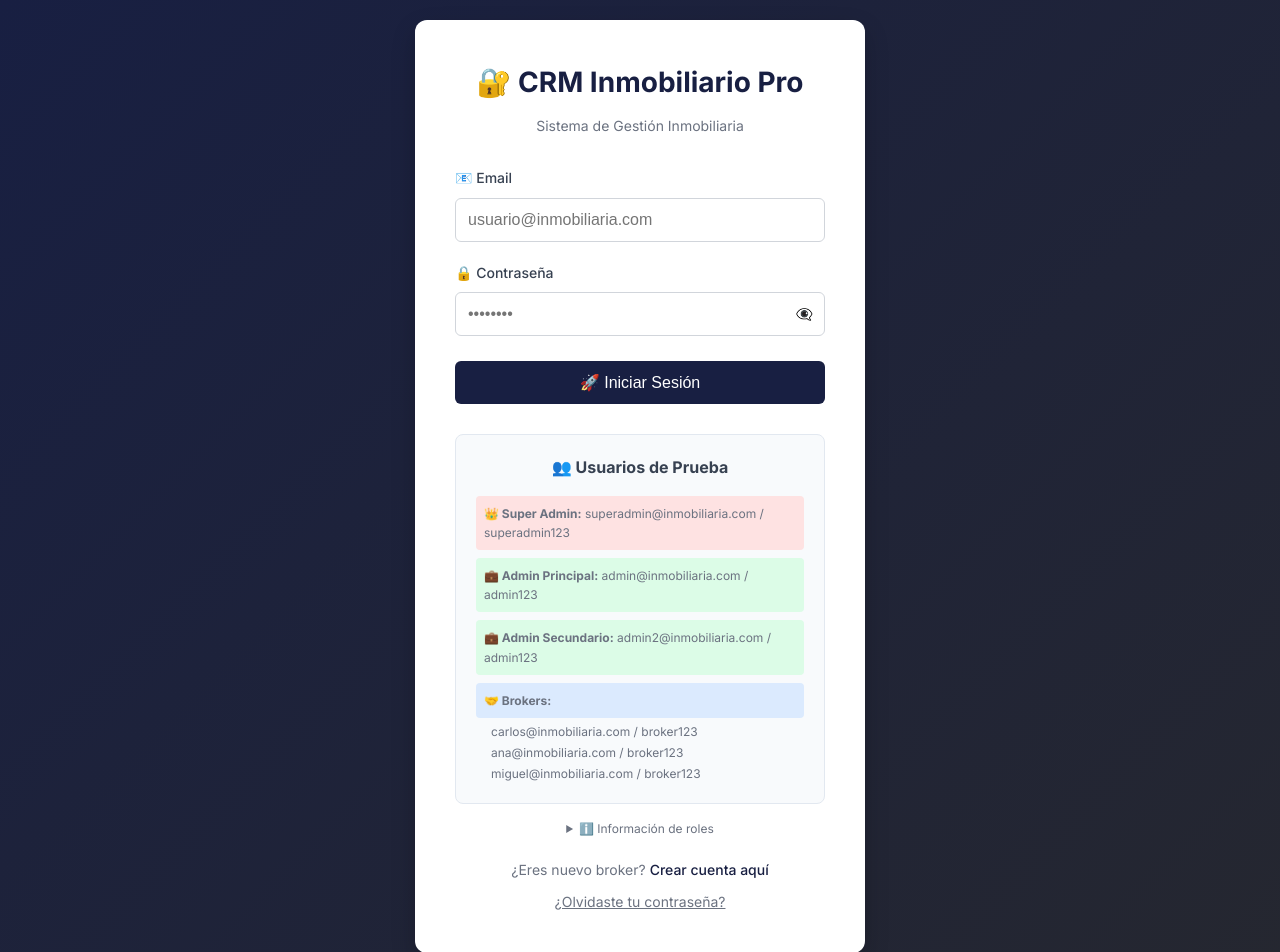
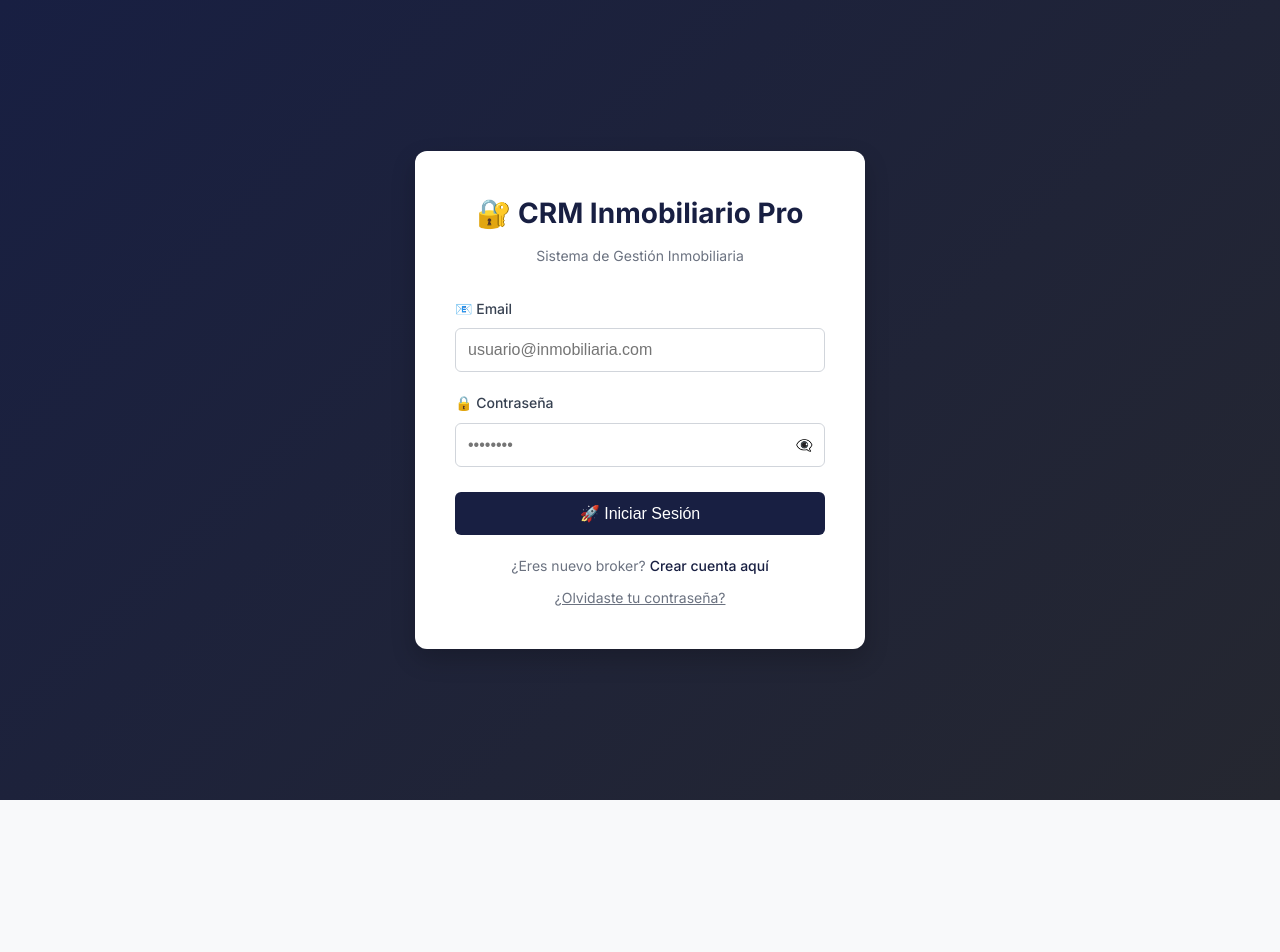
Before and after one commit to ser-ser-ser/crm-inmobiliario, a Next.js app: page /login in a window 1280 px wide. Shown: the top 952 px of the page. After the commit the page ends 800 px from the top, so only its background shows below. Built offline with nearby package versions, Linux system fonts and the light colour scheme.

Commit message:
feat: remove test users panel from login

```diff
--- a/app/login/page.tsx
+++ b/app/login/page.tsx
@@ -187,41 +187,7 @@ export default function LoginPage() {
           </button>
         </form>
 
-        {/* Panel de usuarios de prueba */}
-        <div style={{ marginTop: '30px', padding: '20px', background: '#f8fafc', borderRadius: '8px', border: '1px solid #e2e8f0' }}>
-          <h4 style={{ marginBottom: '15px', color: '#374151', fontSize: '16px', textAlign: 'center' }}>
-            👥 Usuarios de Prueba
-          </h4>
-          <div style={{ fontSize: '12px', color: '#6b7280' }}>
-            <div style={{ marginBottom: '8px', padding: '8px', background: '#fee2e2', borderRadius: '4px' }}>
-              <strong>👑 Super Admin:</strong> superadmin@inmobiliaria.com / superadmin123
-            </div>
-            <div style={{ marginBottom: '8px', padding: '8px', background: '#dcfce7', borderRadius: '4px' }}>
-              <strong>💼 Admin Principal:</strong> admin@inmobiliaria.com / admin123
-            </div>
-            <div style={{ marginBottom: '8px', padding: '8px', background: '#dcfce7', borderRadius: '4px' }}>
-              <strong>💼 Admin Secundario:</strong> admin2@inmobiliaria.com / admin123
-            </div>
-            <div style={{ marginBottom: '4px', padding: '8px', background: '#dbeafe', borderRadius: '4px' }}>
-              <strong>🤝 Brokers:</strong>
-            </div>
-            <div style={{ marginBottom: '2px', paddingLeft: '15px' }}>carlos@inmobiliaria.com / broker123</div>
-            <div style={{ marginBottom: '2px', paddingLeft: '15px' }}>ana@inmobiliaria.com / broker123</div>
-            <div style={{ paddingLeft: '15px' }}>miguel@inmobiliaria.com / broker123</div>
-          </div>
-        </div>
 
-        {/* Información de roles */}
-        <div style={{ marginTop: '15px', textAlign: 'center' }}>
-          <details style={{ fontSize: '12px', color: '#6b7280' }}>
-            <summary>ℹ️ Información de roles</summary>
-            <div style={{ marginTop: '8px', textAlign: 'left' }}>
-              <div><strong>👑 Super Admin:</strong> Acceso total al sistema</div>
-              <div><strong>💼 Admin:</strong> Gestiona usuarios y ve todo</div>
-              <div><strong>🤝 Broker:</strong> Solo ve sus clientes y propiedades</div>
-            </div>
-          </details>
-        </div>
 
         {/* Link a registro */}
         <div style={{ marginTop: '20px', textAlign: 'center' }}>
```
